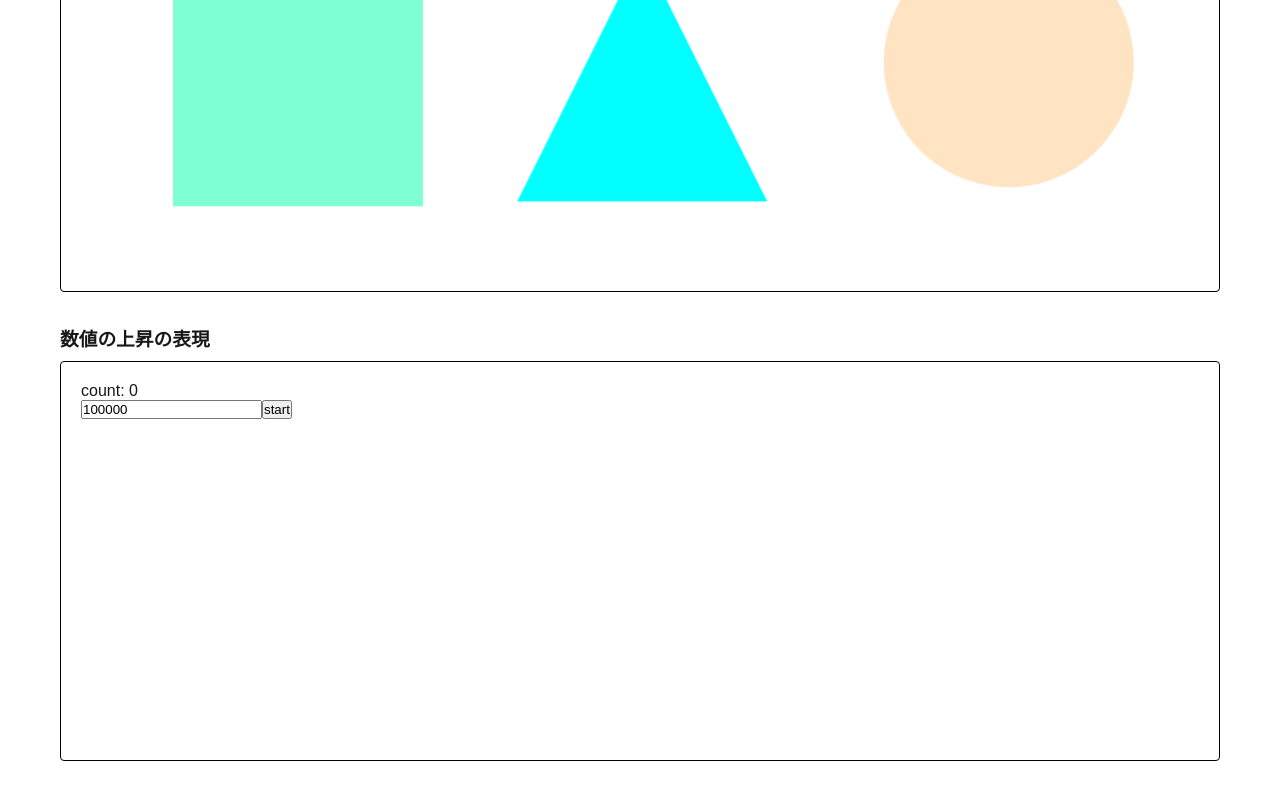
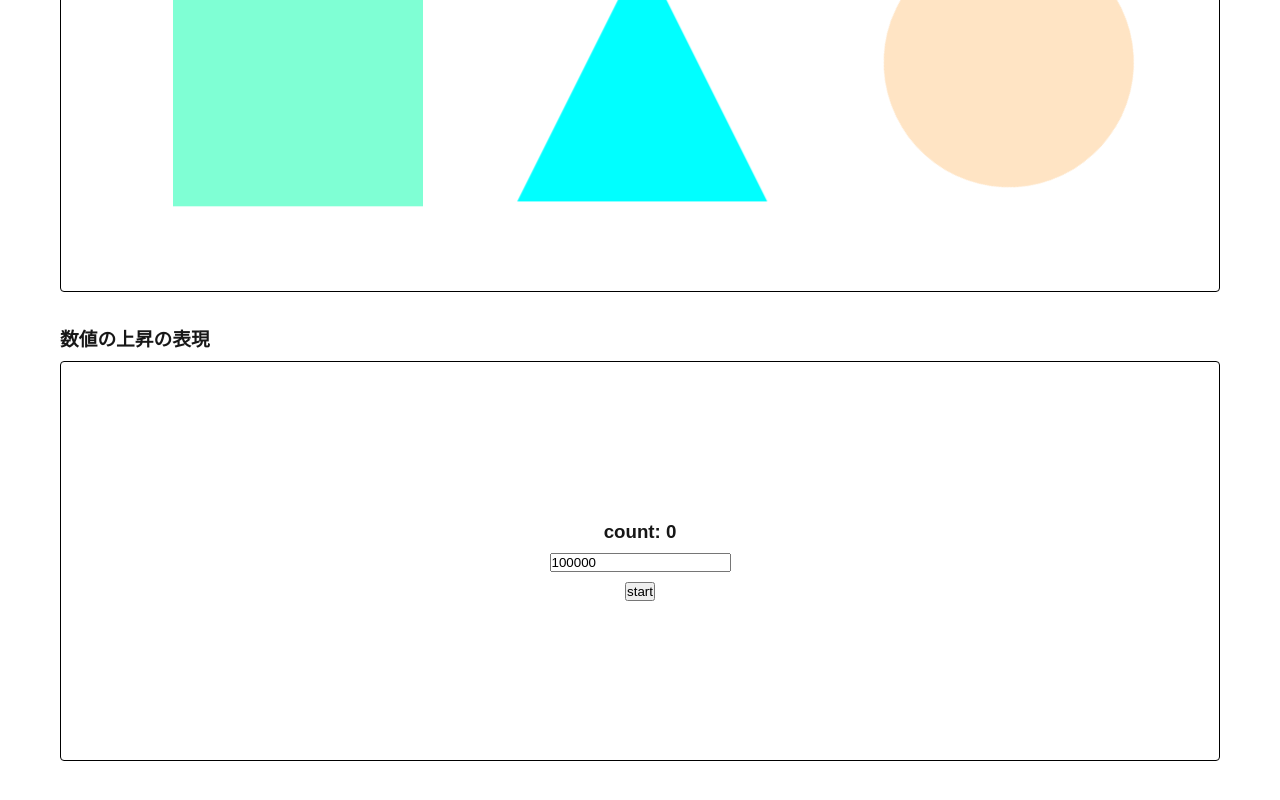
Before and after one commit to TatsuA-labs/my_portfolio, a Next.js app: page /play_ground in a window 1280 px wide. Shown: the part 438-1238 px from the top of the page. Built offline with nearby package versions, Linux system fonts and the light colour scheme.

Commit message:
Count upの追加

```diff
--- a/app/_components/Award/Award.module.scss
+++ b/app/_components/Award/Award.module.scss
@@ -37,6 +37,3 @@
   position: relative;
   width: 40%;
 }
-.image {
-  object-fit: cover;
-}
--- a/app/_components/Award/Award.tsx
+++ b/app/_components/Award/Award.tsx
@@ -35,7 +35,7 @@ const Award = () => {
             src="/award.jpg"
             alt="Award image"
             fill
-            className={styles.image}
+            objectFit="cover"
             priority
           />
         </div>
--- a/app/_components/HomeTitle.module.scss
+++ b/app/_components/HomeTitle.module.scss
@@ -35,6 +35,3 @@
   position: relative;
   width: 60%;
 }
-.image {
-  object-fit: cover;
-}
--- a/app/_components/HomeTitle.tsx
+++ b/app/_components/HomeTitle.tsx
@@ -21,7 +21,7 @@ const HomeTitle = () => {
           src="/top_image.jpg"
           alt="top image"
           fill
-          className={styles.image}
+          objectFit="cover"
           priority
         />
       </div>
--- /dev/null
+++ b/app/play_ground/_components/CountUp.module.scss
@@ -0,0 +1,8 @@
+.count_up {
+	height: 100%;
+	display: flex;
+	flex-direction: column;
+	justify-content: center;
+	align-items: center;
+	gap: 10px;
+}
--- a/app/play_ground/_components/CountUp.tsx
+++ b/app/play_ground/_components/CountUp.tsx
@@ -2,6 +2,7 @@
 
 import { ChangeEvent, useState } from "react";
 import UseServerContents from "@/app/play_ground/_components/contents/UseServerContents";
+import styles from "@/app/play_ground/_components/CountUp.module.scss";
 
 const CountUp = () => {
   const [count, setCount] = useState(0);
@@ -30,7 +31,8 @@ const CountUp = () => {
   };
   return (
     <UseServerContents title="数値の上昇の表現">
-      <p>count: {Math.floor(count)}</p>
+      <div className={styles.count_up}>
+      <h3>count: {Math.floor(count)}</h3>
       <input
         type="number"
         onChange={handleInputChange}
@@ -38,6 +40,7 @@ const CountUp = () => {
         defaultValue={value}
       />
       <button onClick={() => startCountUp()}>start</button>
+      </div>
     </UseServerContents>
   );
 };
```
